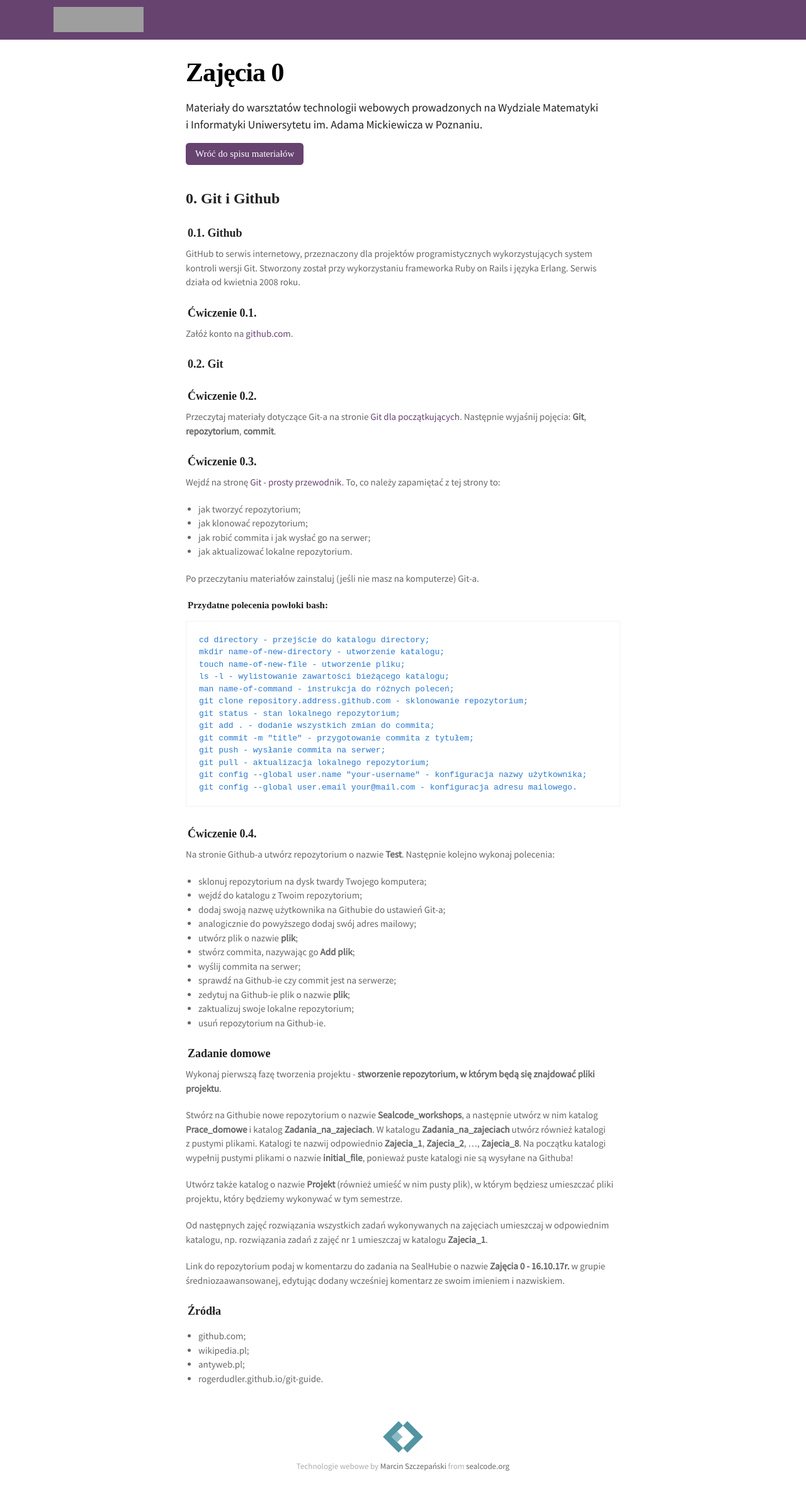
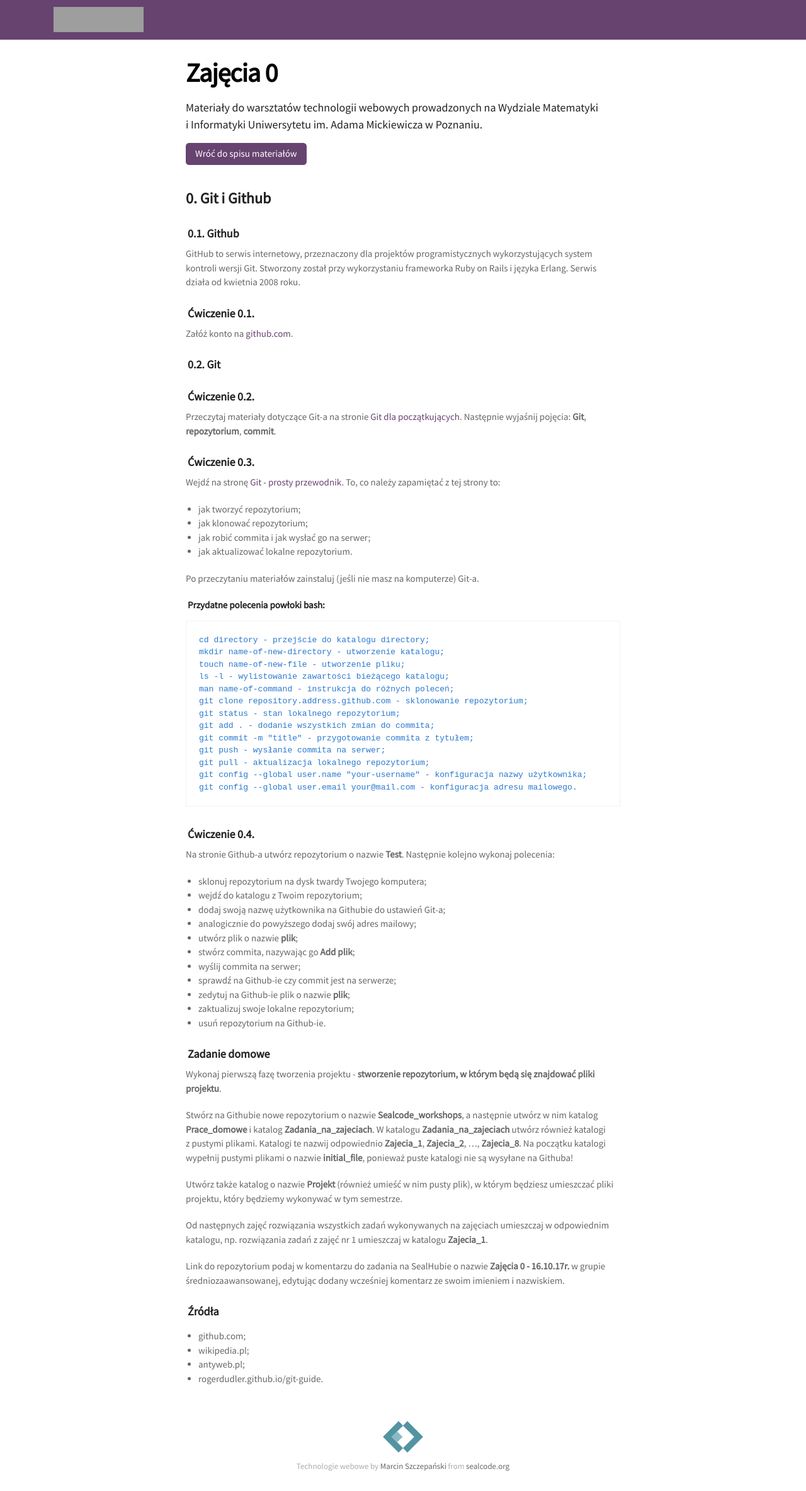
Before and after one commit to marcin-szczepanski/TWE, a Jekyll site: the page built from zajecia/1B/zaj00.md, in a window 1280 px wide. Shown: the whole page at 63% size. Built offline with Jekyll 4.4.1, drawn with Linux system fonts in a browser that asks for light colours; grey boxes are pictures that could not be loaded.

Commit message:
Update fonts

```diff
--- a/assets/css/style.scss
+++ b/assets/css/style.scss
@@ -21,7 +21,7 @@
 }
 
 header,#main-content h1,#main-content h2,#main-content h3,#main-content h4,#main-content h5,#main-content h5 {
-	font-family: 'SourceSansProRegular';
+	font-family: 'Source Sans Pro';
 }
 
 #main1,#main2 {
@@ -46,7 +46,7 @@ header,#main-content h1,#main-content h2,#main-content h3,#main-content h4,#main
 
 .button-v {
 	display: inline-block;
-	font-family: 'SourceSansProRegular';
+	font-family: 'Source Sans Pro';
 	color: #fff;
 	background-color: #674370;
 	text-align: center;
```
